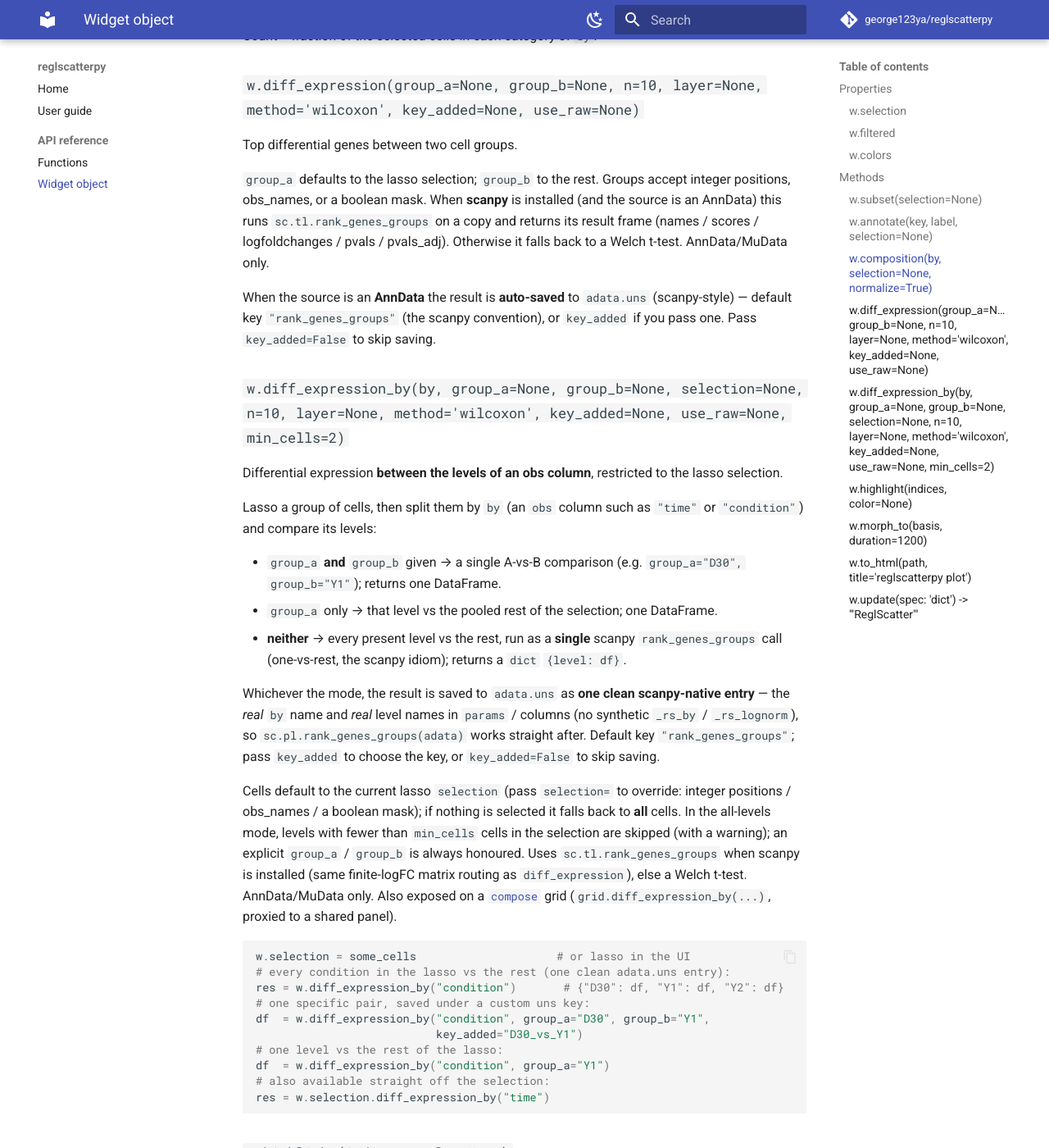
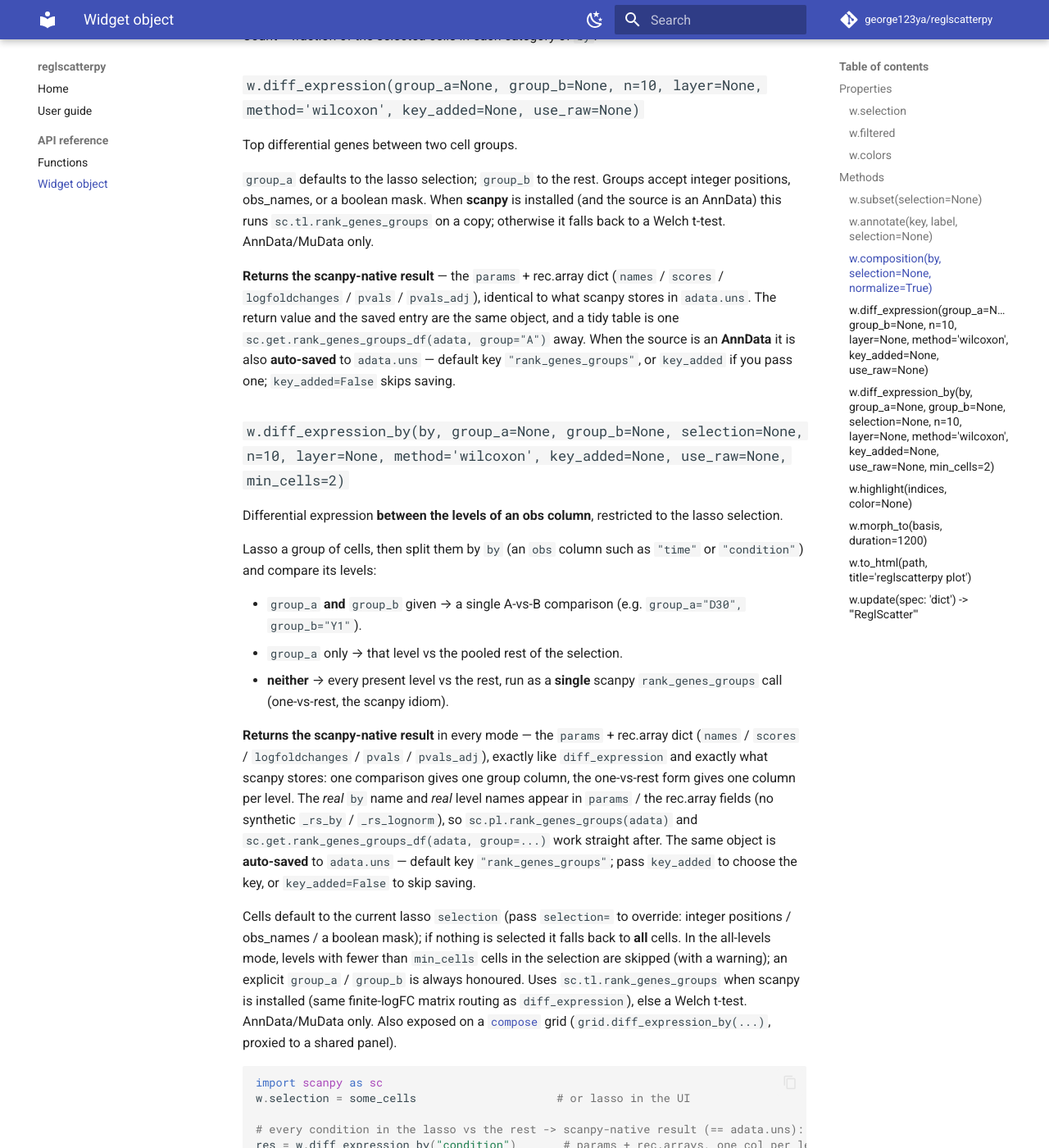
Before and after one commit to george123ya/reglscatterpy, an MkDocs documentation site: the page built from docs/widget-api.md, in a window 1280 px wide and 1400 px high, scrolled down 1135 px. Shown: the whole window at 82% size. Built offline with MkDocs 1.6.1 and Material for MkDocs 9.7.7, drawn with Linux system fonts in a browser that asks for light colours; comment, search, counter and statistics services are not loaded; some of the changed text lies outside the part shown.

Commit message:
diff_expression / diff_expression_by: return scanpy-native result for coherence
Per feedback, both DE methods now RETURN scanpy's native rank_genes_groups
result — the params + rec.array dict (names / scores / logfoldchanges / pvals /
pvals_adj), the same object stored in adata.uns — instead of a DataFrame
(diff_expression) or a dict-of-DataFrames (diff_expression_by). The return value
and the saved uns entry are now literally the same object, so the API is
coherent with scanpy itself: sc.pl.rank_genes_groups(adata) and
sc.get.rank_genes_groups_df(adata, group=...) work on the result directly.

- One comparison -> one group column; one-vs-rest -> one column per level.
- New _native_from_ttests() assembles the SAME structure for the no-scanpy
  Welch-t-test fallback, so the shape is identical with or without scanpy.
- diff_expression: synthetic groupby col renamed _rs_grp -> "group".
- Tests updated to assert the native shape (return is adata.uns[key]); added
  test_diff_expression_returns_native. Notebook, widget-api docs and README
  updated to show sc.get.rank_genes_groups_df() for a tidy table.

Bump 0.6.33 -> 0.6.34.

````diff
--- a/docs/widget-api.md
+++ b/docs/widget-api.md
@@ -48,14 +48,17 @@ Top differential genes between two cell groups.
 ``group_a`` defaults to the lasso selection; ``group_b`` to the rest.
 Groups accept integer positions, obs_names, or a boolean mask. When
 **scanpy** is installed (and the source is an AnnData) this runs
-``sc.tl.rank_genes_groups`` on a copy and returns its result frame
-(names / scores / logfoldchanges / pvals / pvals_adj). Otherwise it
-falls back to a Welch t-test. AnnData/MuData only.
+``sc.tl.rank_genes_groups`` on a copy; otherwise it falls back to a Welch
+t-test. AnnData/MuData only.
 
-When the source is an **AnnData** the result is **auto-saved** to
-``adata.uns`` (scanpy-style) — default key ``"rank_genes_groups"`` (the
-scanpy convention), or ``key_added`` if you pass one. Pass
-``key_added=False`` to skip saving.
+**Returns the scanpy-native result** — the ``params`` + rec.array dict
+(``names`` / ``scores`` / ``logfoldchanges`` / ``pvals`` / ``pvals_adj``),
+identical to what scanpy stores in ``adata.uns``. The return value and the
+saved entry are the same object, and a tidy table is one
+``sc.get.rank_genes_groups_df(adata, group="A")`` away. When the source is an
+**AnnData** it is also **auto-saved** to ``adata.uns`` — default key
+``"rank_genes_groups"``, or ``key_added`` if you pass one; ``key_added=False``
+skips saving.
 
 ### `w.diff_expression_by(by, group_a=None, group_b=None, selection=None, n=10, layer=None, method='wilcoxon', key_added=None, use_raw=None, min_cells=2)`
 
@@ -66,18 +69,21 @@ Lasso a group of cells, then split them by ``by`` (an ``obs`` column such as
 ``"time"`` or ``"condition"``) and compare its levels:
 
 - ``group_a`` **and** ``group_b`` given → a single A-vs-B comparison
-  (e.g. ``group_a="D30", group_b="Y1"``); returns one DataFrame.
-- ``group_a`` only → that level vs the pooled rest of the selection; one DataFrame.
+  (e.g. ``group_a="D30", group_b="Y1"``).
+- ``group_a`` only → that level vs the pooled rest of the selection.
 - **neither** → every present level vs the rest, run as a **single** scanpy
-  ``rank_genes_groups`` call (one-vs-rest, the scanpy idiom); returns a ``dict``
-  ``{level: df}``.
+  ``rank_genes_groups`` call (one-vs-rest, the scanpy idiom).
 
-Whichever the mode, the result is saved to ``adata.uns`` as **one clean
-scanpy-native entry** — the *real* ``by`` name and *real* level names in
-``params`` / columns (no synthetic ``_rs_by`` / ``_rs_lognorm``), so
-``sc.pl.rank_genes_groups(adata)`` works straight after. Default key
-``"rank_genes_groups"``; pass ``key_added`` to choose the key, or
-``key_added=False`` to skip saving.
+**Returns the scanpy-native result** in every mode — the ``params`` + rec.array
+dict (``names`` / ``scores`` / ``logfoldchanges`` / ``pvals`` / ``pvals_adj``),
+exactly like ``diff_expression`` and exactly what scanpy stores: one comparison
+gives one group column, the one-vs-rest form gives one column per level. The
+*real* ``by`` name and *real* level names appear in ``params`` / the rec.array
+fields (no synthetic ``_rs_by`` / ``_rs_lognorm``), so
+``sc.pl.rank_genes_groups(adata)`` and
+``sc.get.rank_genes_groups_df(adata, group=...)`` work straight after. The same
+object is **auto-saved** to ``adata.uns`` — default key ``"rank_genes_groups"``;
+pass ``key_added`` to choose the key, or ``key_added=False`` to skip saving.
 
 Cells default to the current lasso ``selection`` (pass ``selection=`` to override:
 integer positions / obs_names / a boolean mask); if nothing is selected it falls
@@ -89,14 +95,19 @@ t-test. AnnData/MuData only. Also exposed on a [`compose`](api.md#reglscatterpy.
 grid (``grid.diff_expression_by(...)``, proxied to a shared panel).
 
 ```python
+import scanpy as sc
 w.selection = some_cells                     # or lasso in the UI
-# every condition in the lasso vs the rest (one clean adata.uns entry):
-res = w.diff_expression_by("condition")       # {"D30": df, "Y1": df, "Y2": df}
+
+# every condition in the lasso vs the rest -> scanpy-native result (== adata.uns):
+res = w.diff_expression_by("condition")       # params + rec.arrays, one col per level
+res["names"].dtype.names                      # ('D30', 'Y1', 'Y2')
+sc.get.rank_genes_groups_df(adata, group="D30")   # tidy table for any level
+
 # one specific pair, saved under a custom uns key:
-df  = w.diff_expression_by("condition", group_a="D30", group_b="Y1",
+res = w.diff_expression_by("condition", group_a="D30", group_b="Y1",
                            key_added="D30_vs_Y1")
 # one level vs the rest of the lasso:
-df  = w.diff_expression_by("condition", group_a="Y1")
+res = w.diff_expression_by("condition", group_a="Y1")
 # also available straight off the selection:
 res = w.selection.diff_expression_by("time")
 ```
--- a/pyproject.toml
+++ b/pyproject.toml
@@ -4,7 +4,7 @@ build-backend = "hatchling.build"
 
 [project]
 name = "reglscatterpy"
-version = "0.6.33"
+version = "0.6.34"
 description = "Interactive WebGL scatterplots for single-cell data (AnnData/MuData/SpatialData) in Jupyter, VS Code and Shiny for Python"
 readme = "README.md"
 requires-python = ">=3.9"
--- a/src/reglscatterpy/__init__.py
+++ b/src/reglscatterpy/__init__.py
@@ -32,4 +32,4 @@ __all__ = [
     "get_theme",
     "__version__",
 ]
-__version__ = "0.6.33"
+__version__ = "0.6.34"
````
Also changed, not shown: README.md (+12 -4 lines), 3 other files.
